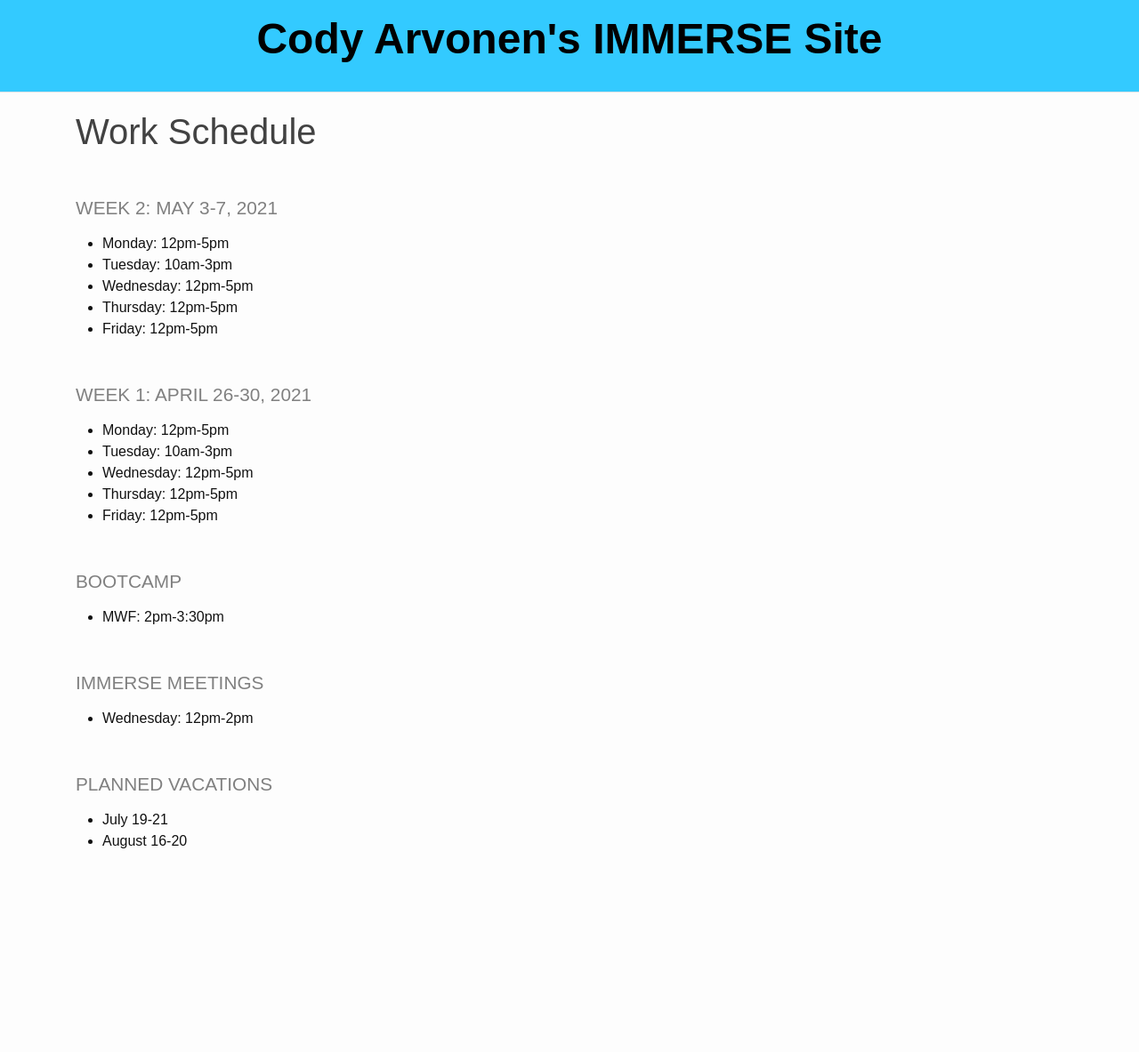
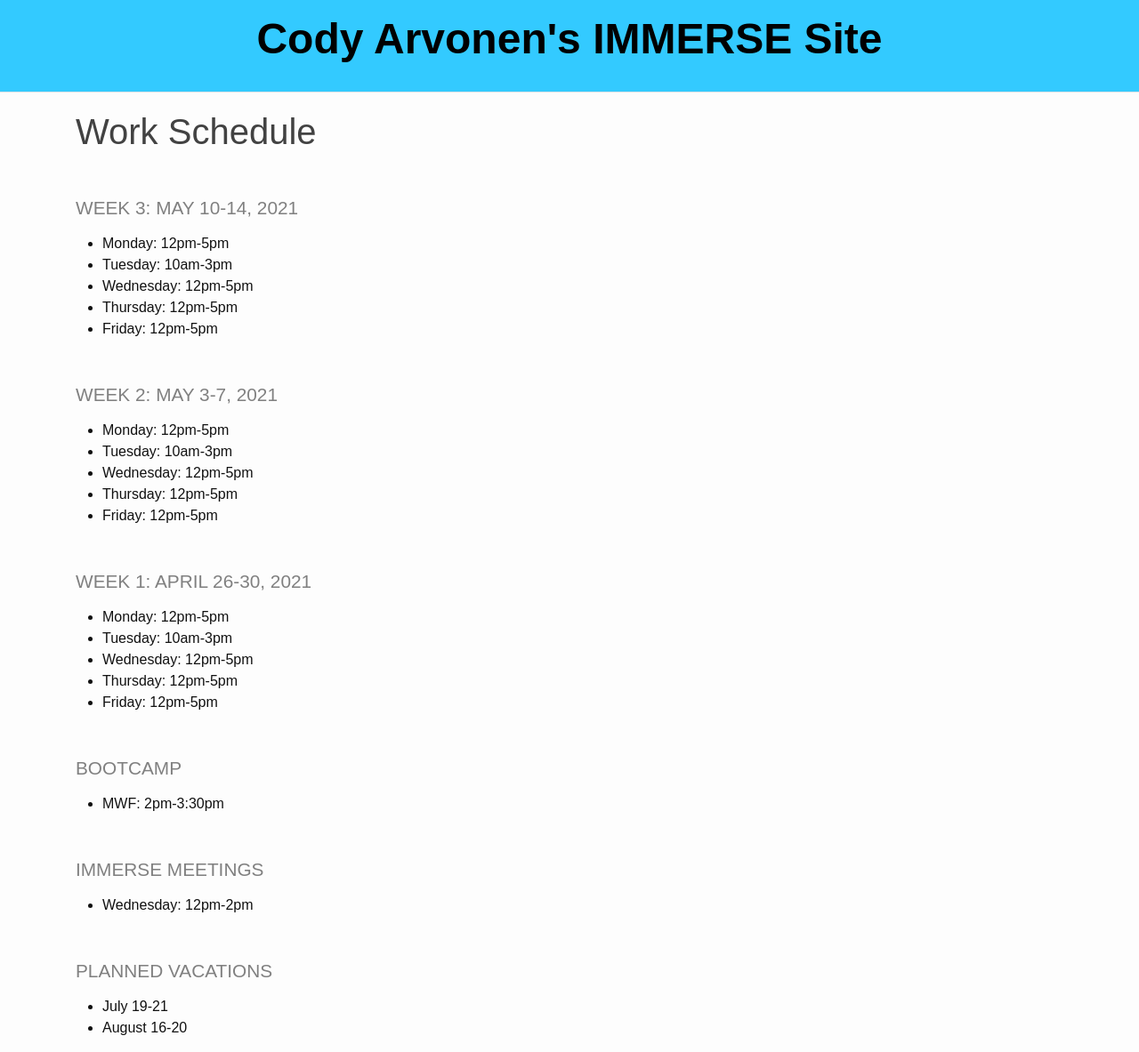
Before and after one commit to codyarvonen/personal_website, a Jekyll site: the page built from _pages/schedule.md, in a window 1280 px wide and 1183 px high. Shown: the whole window at 89% size. Built offline with Jekyll 4.4.1, drawn with Linux system fonts in a browser that asks for light colours.

Commit message:
updated work schedule for week 3

```diff
--- a/_pages/schedule.md
+++ b/_pages/schedule.md
@@ -3,6 +3,14 @@ layout: default
 title: Work Schedule
 ---
 
+
+### Week 3: May 10-14, 2021
+
+* **Monday**: 12pm-5pm
+* **Tuesday**: 10am-3pm
+* **Wednesday**: 12pm-5pm
+* **Thursday**: 12pm-5pm
+* **Friday**: 12pm-5pm
 
 ### Week 2: May 3-7, 2021
 
```
